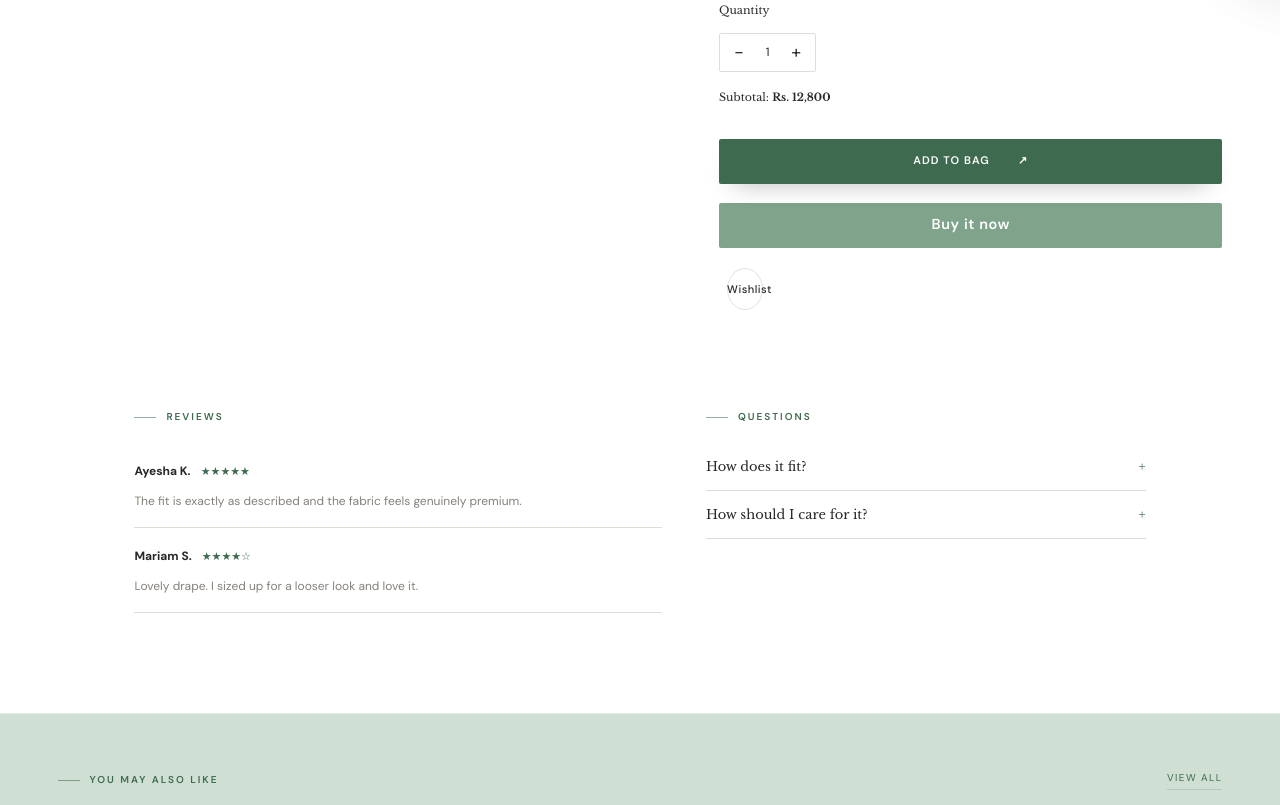
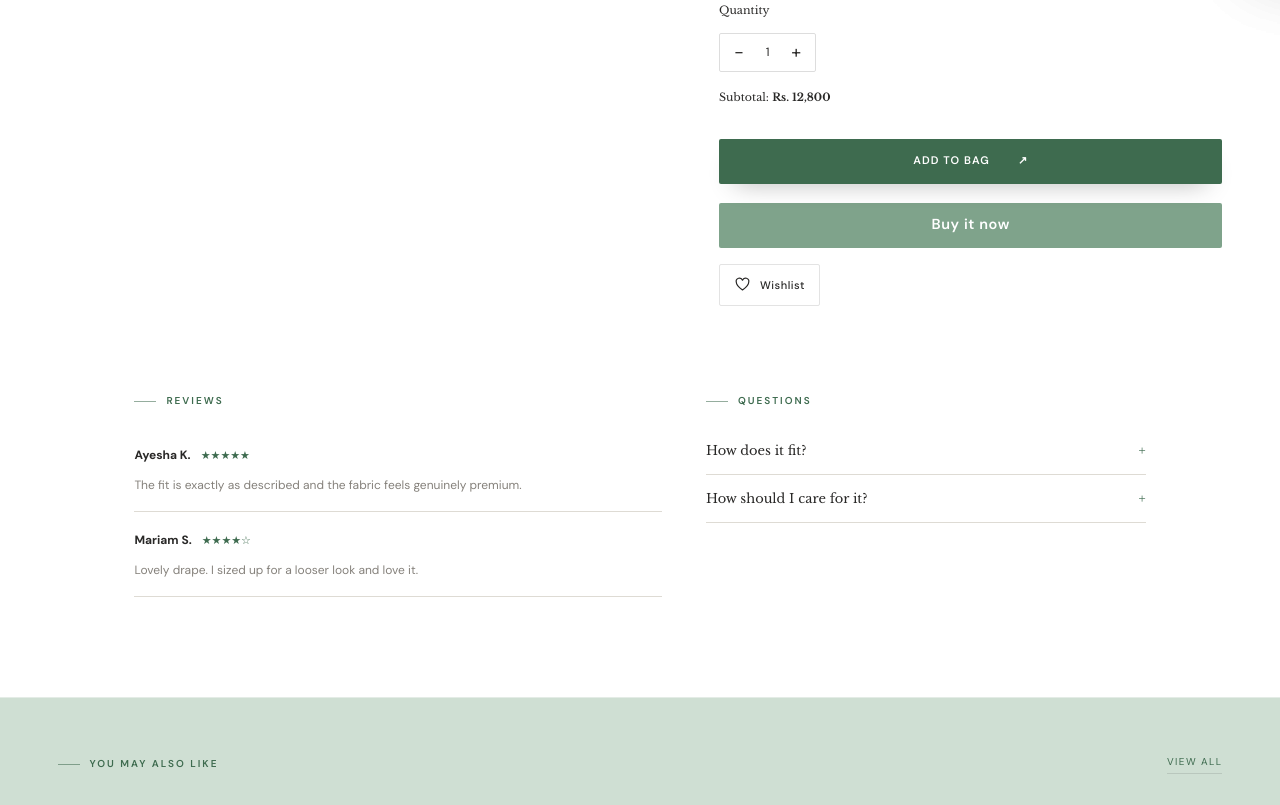
Before and after one commit to saadhussain52/solid, a website: page product.html in a window 1280 px wide. Shown: the part 832-1637 px from the top of the page. Drawn offline with nearby package versions, Linux system fonts and the light colour scheme; no server answers.

Commit message:
fix: Show heart icon in product wishlist button

```diff
--- a/design.css
+++ b/design.css
@@ -500,13 +500,19 @@
 .color-swatch:focus-visible{outline:2px solid var(--accent);outline-offset:3px}
 
 .product-actions .detail-wishlist{
+  position:static;
   display:inline-flex;
   align-items:center;
   justify-content:center;
   gap:9px;
+  width:auto;
+  height:auto;
   min-height:42px;
   padding:9px 14px;
   border:1px solid var(--hairline);
+  border-radius:2px;
+  margin:0;
+  z-index:auto;
   background:transparent;
   color:var(--ink);
   font:500 11px 'DM Sans',sans-serif;
@@ -516,6 +522,8 @@
 }
 
 .product-actions .detail-wishlist svg{
+  display:block;
+  flex:0 0 17px;
   width:17px;
   height:17px;
   fill:none;
```
